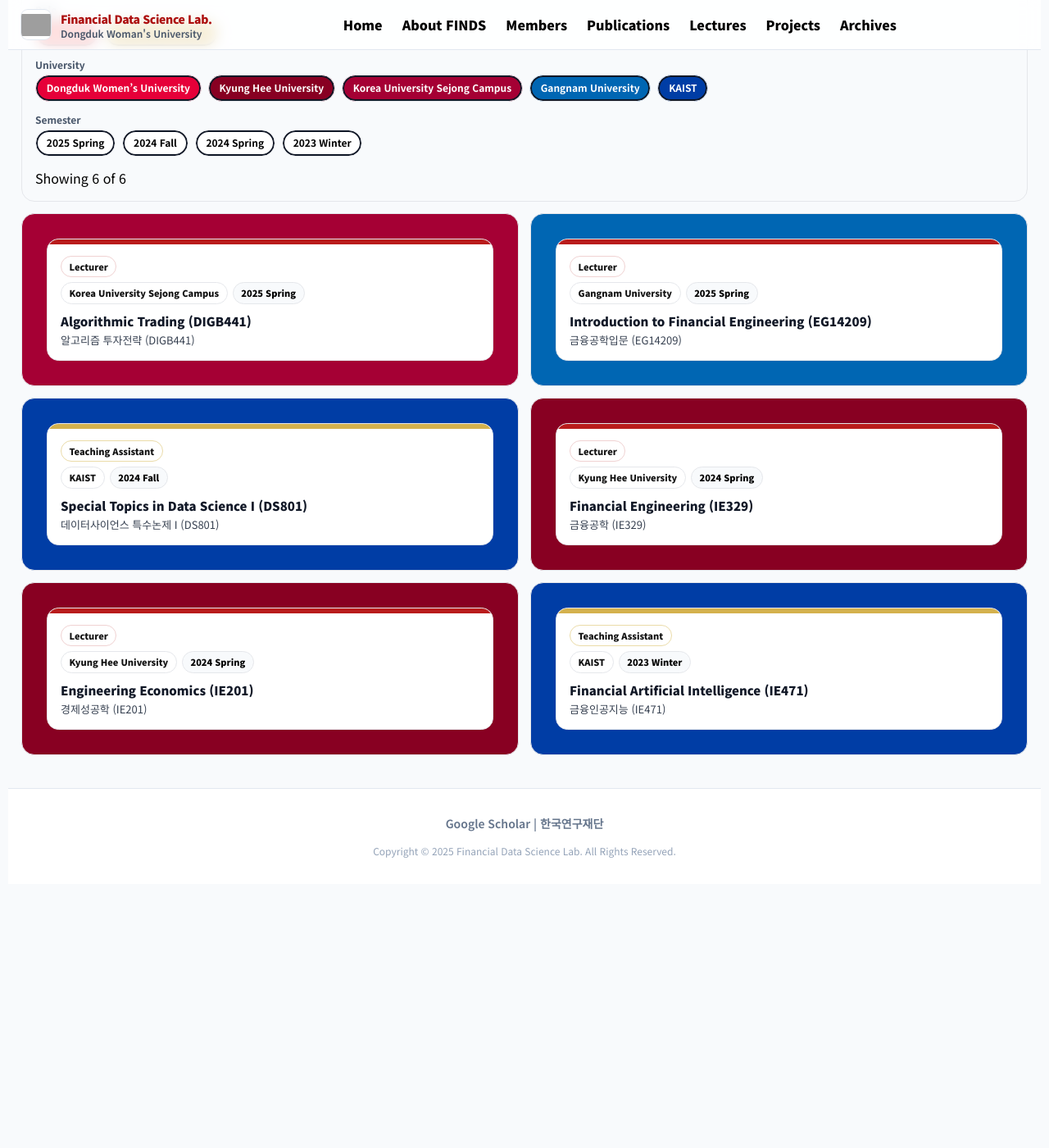
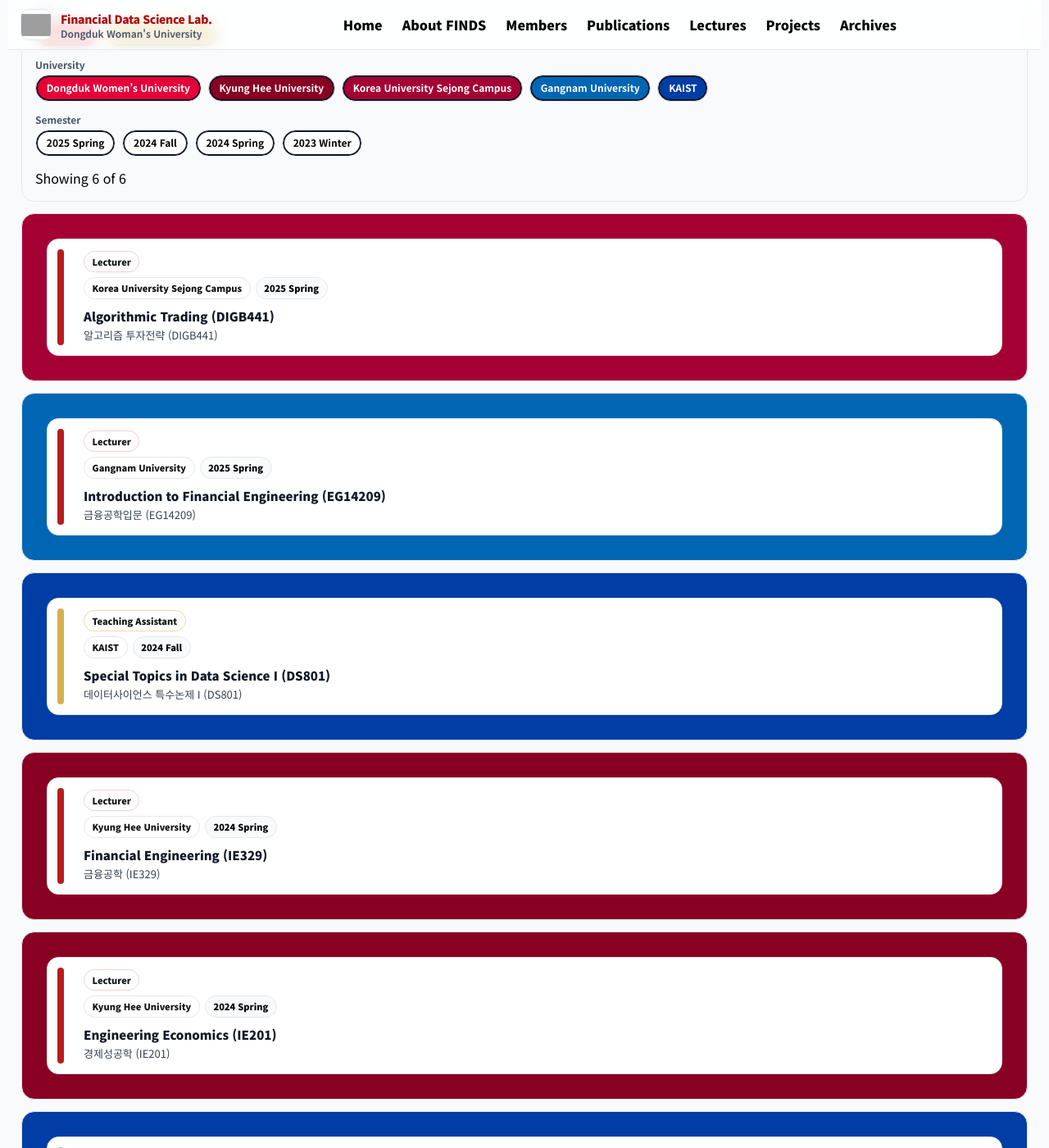
Before and after one commit to FinDS-Lab/site, a Jekyll site: the page built from lectures.html, in a window 1280 px wide and 1400 px high, scrolled down 1095 px. Shown: the whole window at 82% size. Built offline with Jekyll 4.4.1, drawn with Linux system fonts in a browser that asks for light colours; nearby versions of some CDN libraries; before the commit the page ends 2173 px from its top, so only the background shows below that; grey boxes are pictures that could not be loaded.

Commit message:
Update lectures.html

```diff
--- a/lectures.html
+++ b/lectures.html
@@ -29,20 +29,29 @@
   .chip{padding:.4rem .8rem;border-radius:999px;border:1px solid #e5e7eb;background:#fff;font-weight:700;font-size:12px;cursor:pointer}
   .chip.is-on{box-shadow:inset 0 0 0 2px #111827}
 
-  /* Grid */
-  .grid{display:grid;gap:14px;margin-top:14px}
-  @media(min-width:768px){.grid{grid-template-columns:1fr 1fr}}
+  /* Grid: 한 줄에 한 강의 */
+  .grid{display:grid;gap:14px;margin-top:14px;grid-template-columns:1fr}
 
   /* Card */
   .card{border:1px solid #e5e7eb;border-radius:1rem;overflow:hidden}
-  .inner{background:#fff;border-radius:.9rem;margin:10px;overflow:hidden;border:1px solid #e5e7eb}
-  .role-bar{height:6px;background:#ddd} /* 실제 색은 inline style로 지정 */
+  .inner{
+    position:relative;
+    background:#fff;border-radius:.9rem;margin:10px; /* 학교색 여백 */
+    overflow:hidden;border:1px solid #e5e7eb;
+  }
 
-  .body{padding:14px 16px}
+  /* 왼쪽 '살짝 파인' 역할색 포인트 */
+  .role-notch{
+    position:absolute;left:12px;top:12px;bottom:12px;width:8px;border-radius:8px;
+    background:#ddd; /* 실제 색은 inline style로 지정 */
+  }
+
+  .body{padding:14px 16px 14px 44px} /* notch 공간 확보 */
   .meta{display:flex;flex-wrap:wrap;gap:6px}
   .meta + .meta{margin-top:6px}
   .badge{padding:.25rem .6rem;border-radius:999px;font-weight:800;font-size:11px;white-space:nowrap}
-  /* 내부 배지는 흰색 */
+
+  /* 내부 배지는 흰색/연보더 */
   .badge-role-lect{background:#fff;color:#111;border:1px solid #f0d2d2}
   .badge-role-ta{background:#fff;color:#111;border:1px solid #eadba8}
   .badge-period{background:#f8fafc;border:1px solid #e5e7eb}
@@ -229,25 +237,25 @@
 /* ===== Card ===== */
 function card(item){
   const season = seasonLabelFrom(parseStartDate(item.period));
-  const roleBarColor = item.role==="Lecturer" ? "var(--lect-red)" : "var(--ta-gold)";
+  const notchColor = item.role==="Lecturer" ? "var(--lect-red)" : "var(--ta-gold)";
   const schoolColor = SCHOOL_COLORS[item.school] || "#ccc";
   const roleBadgeClass = item.role==="Lecturer" ? "badge-role-lect" : "badge-role-ta";
 
   return `
   <article class="card" style="background:${schoolColor}">
     <div class="inner">
-      <div class="role-bar" style="background:${roleBarColor}"></div>
+      <div class="role-notch" style="background:${notchColor}"></div>
       <div class="body">
-        <!-- 줄1: Role -->
+        <!-- 1: Role (줄바꿈) -->
         <div class="meta">
           <span class="badge ${roleBadgeClass}">${item.role}</span>
         </div>
-        <!-- 줄2: School / Semester -->
+        <!-- 2: School / Semester -->
         <div class="meta">
           <span class="badge badge-school">${item.school}</span>
           <span class="badge badge-period">${season}</span>
         </div>
-        <!-- 과목명 크고/작게 -->
+        <!-- 3: 과목명 (EN 크게 / KO 작게) -->
         <div class="course-en">${item.courses[0].en}</div>
         <div class="course-ko">${item.courses[0].ko}</div>
       </div>
@@ -258,11 +266,9 @@
 /* ===== Render ===== */
 function render(){
   const data = filterItems();
-  if(data.length === 0){
-    grid.innerHTML = `<div class="empty">No lectures found. Try changing filters.</div>`;
-  }else{
-    grid.innerHTML = data.map(card).join('');
-  }
+  grid.innerHTML = data.length
+    ? data.map(card).join('')
+    : `<div class="empty">No lectures found. Try changing filters.</div>`;
   count.textContent = `Showing ${data.length} of ${ITEMS.length}`;
 }
 
```
Also changed, not shown: other parts of lectures.html (+9 -10 lines).
